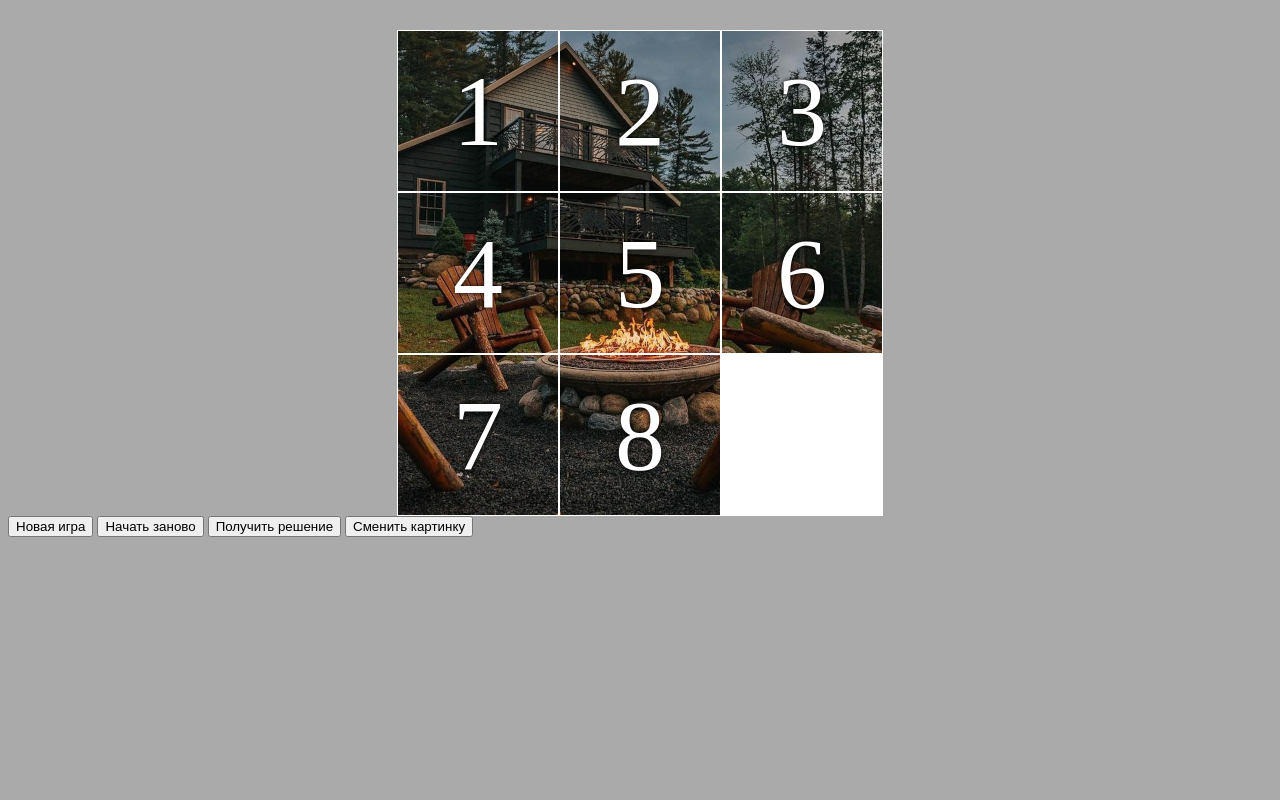
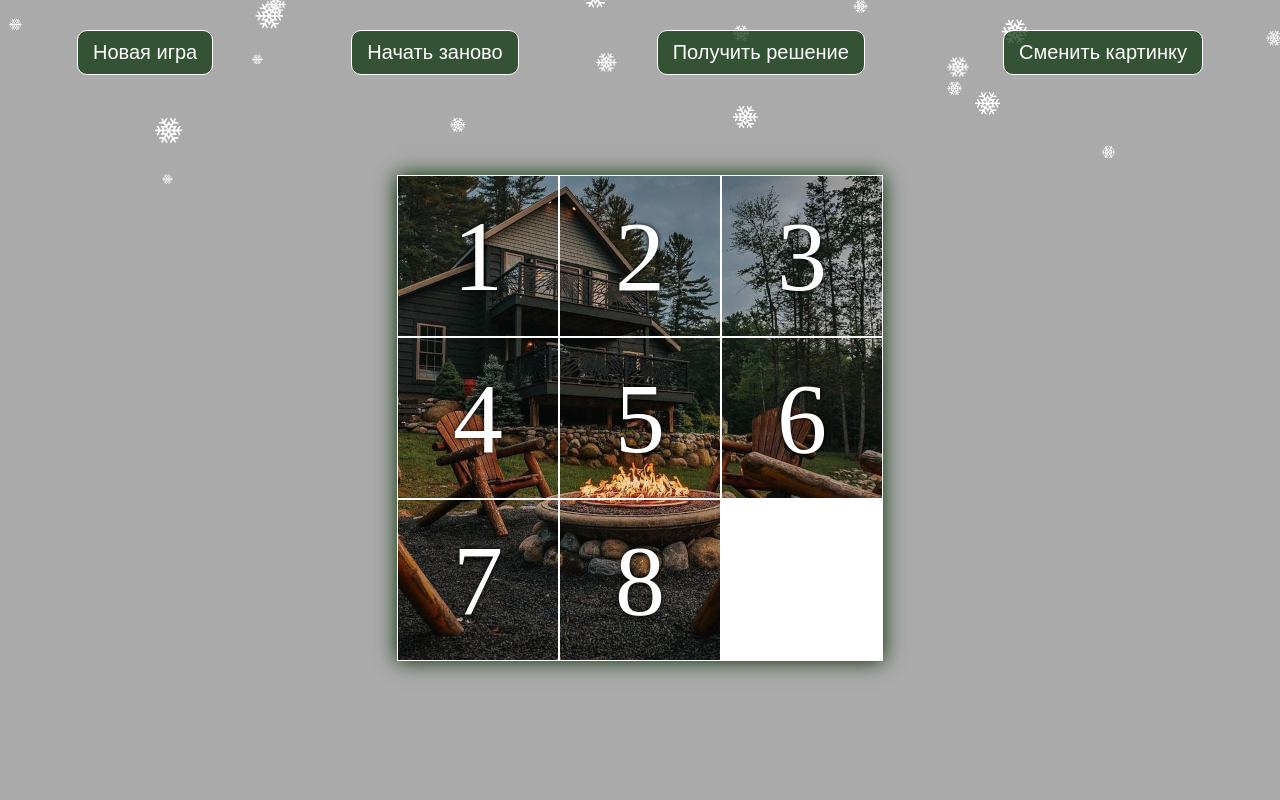
Before and after one commit to NordicAlf/8_Slide_Puzzle, a PHP site: page /index.html in a window 1280 px wide. Run offline with PHP 8.4, Linux system fonts and the light colour scheme.

Commit message:
AT/update frontend-design, add snowflakes

```diff
--- a/assets/css/app.css
+++ b/assets/css/app.css
@@ -2,9 +2,37 @@ body {
     background: #AAAAAA;
 }
 
+.buttons {
+    margin: 30px auto 100px;
+    display: flex;
+    align-items: center;
+    justify-content: space-around;
+}
+
+.buttons button {
+    padding: 10px 15px;
+    border: 1px solid #ffffff;
+    border-radius: 10px;
+    font-size: 20px;
+    color: #ffffff;
+    background-color: rgba(2, 45, 2, .7);
+
+    transition: transform .3s ease;
+}
+
+.buttons button:hover {
+    transform: scale(1.1);
+}
+
+.buttons button:active {
+    background-color: rgba(2, 45, 2, .9);
+}
+
 .puzzle{
     display: table;
-    margin: 30px auto 0;
+    margin: 0 auto;
+
+    box-shadow: 0 0 20px rgb(2, 45, 2);
 }
 
 .row{
--- /dev/null
+++ b/assets/js/Classes/Snow.js
@@ -0,0 +1,92 @@
+export class Snow {
+    constructor(options) {
+        this.snowflakes = [];
+        this.options = options;
+
+        document.getElementById(this.options.id).style.position = "fixed";
+        document.getElementById(this.options.id).style.top = 0;
+        document.getElementById(this.options.id).style.left = 0;
+        document.getElementById(this.options.id).style.right = 0;
+        document.getElementById(this.options.id).style.bottom = 0;
+        document.getElementById(this.options.id).style.zIndex = -1;
+        document.getElementById(this.options.id).style.pointerEvents = "none";
+    }
+
+    start() {
+        this.go = true;
+
+        this.createCanvas();
+        this.createImage();
+        this.snowFlakeList();
+        this.snowFlakeStart();
+    }
+
+    random(min, max) {
+        return Math.random() * (max - min) + min;
+    }
+
+    createCanvas() {
+        this.canvas = document.createElement("canvas"); //add random number to change canvas id
+        this.canvas.width = window.innerWidth;
+        this.canvas.height = window.innerHeight;
+        document.getElementById(this.options.id).appendChild(this.canvas);
+    }
+
+    createImage() {
+        this.snowImage = new Image();
+        this.snowImage.src = this.options.imageSrc;
+    }
+
+    snowFlakeList() {
+        for (let i = 0; i < this.options.countSnowflakes; i++) {
+            this.snowflakes[i] = new this.snowflakeItem(this.canvas, this.options, this.snowImage, this.random);
+            this.snowflakes[i].show();
+        }
+    }
+
+    snowFlakeStart() {
+        this.snowfall = function () {
+            requestAnimationFrame(() => this.snowfall());
+
+            if (this.go) {
+                //clear canvas
+                const context = this.canvas.getContext('2d');
+                context.clearRect(0, 0, this.canvas.width, this.canvas.height);
+
+                //update snowflakes
+                for (let i = 0; i < this.options.countSnowflakes; i++) {
+                    this.snowflakes[i].update();
+                    this.snowflakes[i].show();
+
+                    if (this.snowflakes[i].y > this.canvas.height) {
+                        this.snowflakes[i].y = this.random(-20, -200);
+                    }
+                }
+            }
+        }
+
+        this.snowfall();
+    }
+
+    snowflakeItem = function (canvas, options, snowImage, randomFunction) {
+        this.size = randomFunction(options.minSize, options.maxSize);
+        this.x = randomFunction(0, canvas.width);
+        this.y = randomFunction(-20, -800);
+        this.Vy = randomFunction(options.minSpeed, options.maxSpeed);
+
+        this.canvas = canvas;
+
+        this.show = function () {
+            let ctx = this.canvas.getContext("2d");
+            ctx.beginPath();
+            ctx.drawImage(snowImage, this.x, this.y, this.size, this.size);
+            ctx.closePath();
+            ctx.fillStyle = "#FFF";
+            ctx.fill();
+        }
+
+        this.update = function () {
+            this.y += this.Vy;
+        }
+    }
+}
--- a/assets/js/app.js
+++ b/assets/js/app.js
@@ -2,6 +2,7 @@ import {Image} from "./Classes/Image.js";
 import {Puzzle} from "./Classes/Puzzle.js";
 import {NewGame} from "./Classes/NewGame.js";
 import {Solution} from "./Classes/Solution.js";
+import {Snow} from "./Classes/Snow.js";
 
 const objects = {
     puzzle: new Puzzle(),
@@ -9,3 +10,17 @@ const objects = {
     solution: new Solution(),
     image: new Image()
 }
+
+window.onload = function () {
+    let snow = new Snow({
+        id: 'screen',
+        minSize: 10,
+        maxSize: 30,
+        minSpeed: 0.2,
+        maxSpeed: 0.8,
+        countSnowflakes: 100,
+        imageSrc: '/assets/images/snowflake.png'
+    });
+
+    snow.start();
+}
--- a/index.html
+++ b/index.html
@@ -8,6 +8,13 @@
         <link rel="stylesheet" href="assets/css/app.css">
     </head>
     <body>
+        <div id="screen"></div>
+        <div class="buttons">
+            <button id="newGame">Новая игра</button>
+            <button id="restartGame">Начать заново</button>
+            <button id="getSolution">Получить решение</button>
+            <button id="changeImage">Сменить картинку</button>
+        </div>
         <div class="puzzle">
             <div class="row">
                 <div id="cell00" class="col tile1" data-value="0,0"></div>
@@ -26,11 +33,6 @@
             </div>
         </div>
 
-        <button id="newGame">Новая игра</button>
-        <button id="restartGame">Начать заново</button>
-        <button id="getSolution">Получить решение</button>
-        <button id="changeImage">Сменить картинку</button>
-
         <script type="module" src="assets/js/app.js"></script>
     </body>
 </html>
```
Also changed, not shown: assets/images/snowflake.png (added).
